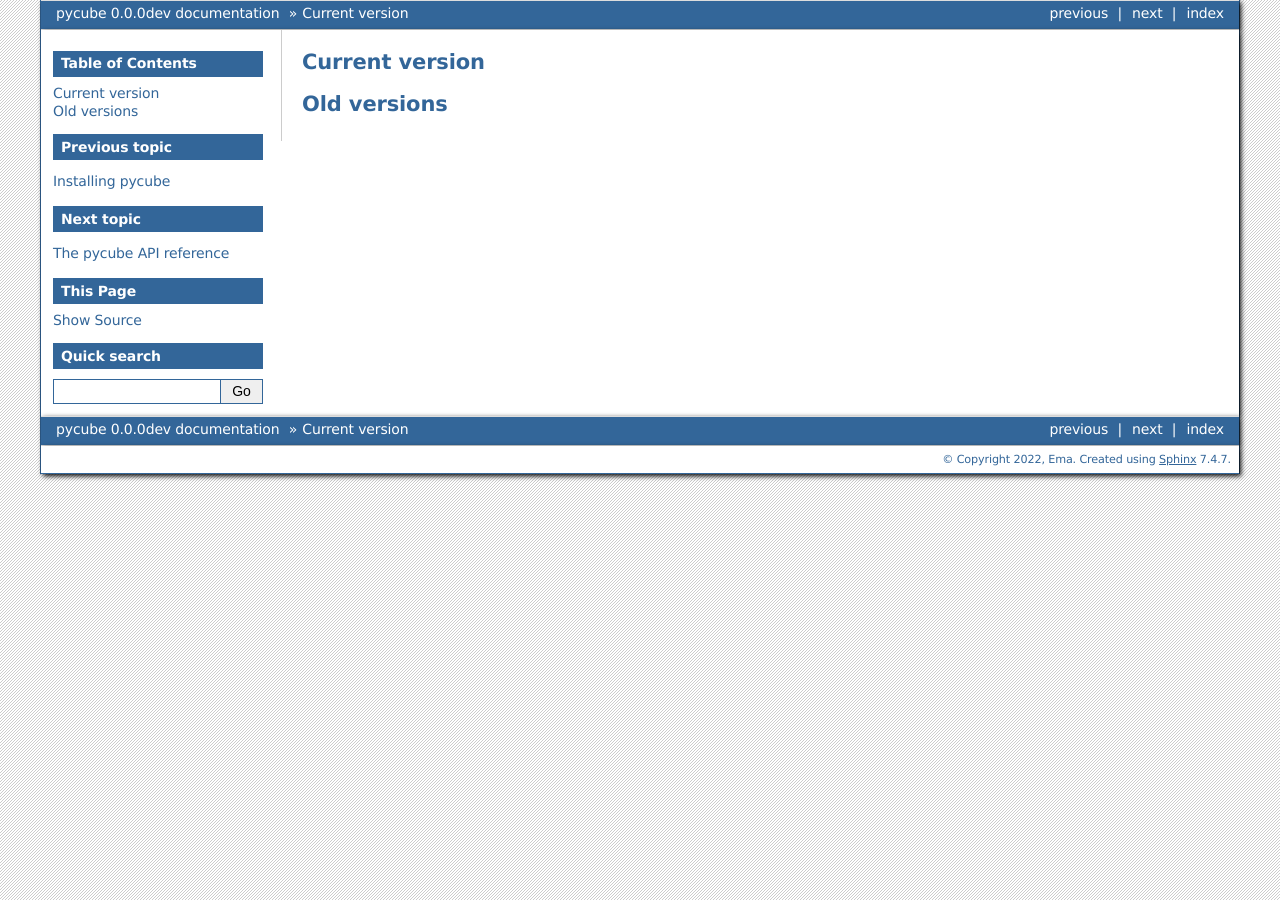
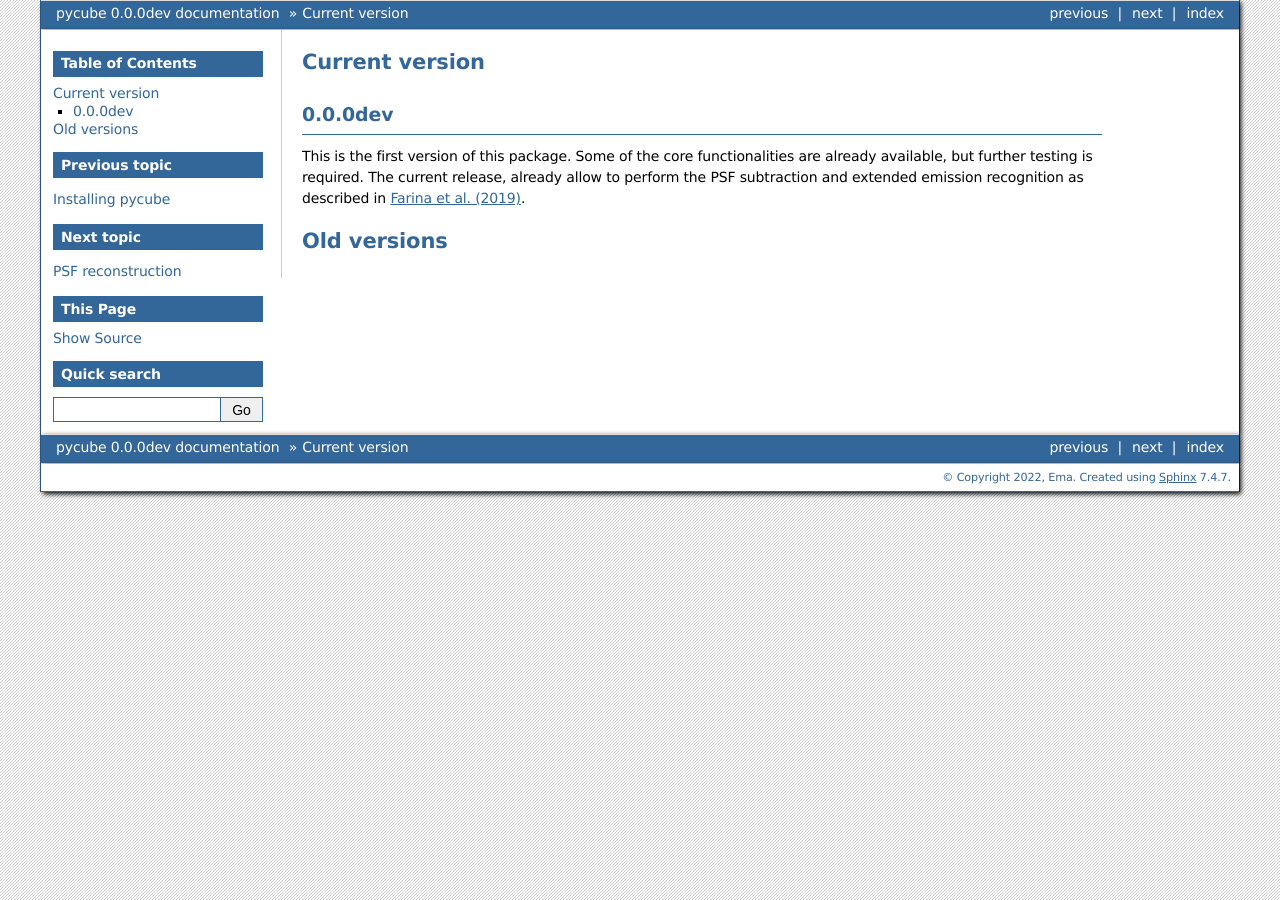
Before and after one commit to EmAstro/pycube, a Sphinx documentation site: the page built from docs/source/versions.rst, in a window 1280 px wide. Built offline with Sphinx 7.4.7, drawn with Linux system fonts in a browser that asks for light colours.

Commit message:
docs and CI

```diff
--- a/docs/source/include/links.rst
+++ b/docs/source/include/links.rst
@@ -25,3 +25,6 @@
 .. _astropy.coordinates.SkyCoord: https://docs.astropy.org/en/stable/api/astropy.coordinates.SkyCoord.html
 .. _astropy.coordinates.EarthLocation: https://docs.astropy.org/en/stable/api/astropy.coordinates.EarthLocation.html
 .. _astropy.stats.SigmaClip: https://docs.astropy.org/en/stable/api/astropy.stats.SigmaClip.html
+
+.. references
+.. _Farina et al. (2019): https://ui.adsabs.harvard.edu/abs/2019ApJ...887..196F
--- a/docs/source/index.rst
+++ b/docs/source/index.rst
@@ -18,6 +18,12 @@
 
 .. toctree::
    :maxdepth: 2
+   :caption: Overview:
+
+   psf
+
+.. toctree::
+   :maxdepth: 2
    :caption: Contents:
 
    api
--- a/docs/source/versions.rst
+++ b/docs/source/versions.rst
@@ -1,5 +1,15 @@
+.. include:: include/links.rst
+
 Current version
----------------
+===============
+
+0.0.0dev
+--------
+
+This is the first version of this package.
+Some of the core functionalities are already available, but further testing is required.
+The current release, already allow to perform the PSF subtraction and extended emission recognition as described in
+`Farina et al. (2019)`_.
 
 Old versions
-------------
+============
```
Also changed, not shown: docs/source/psf.rst (added, +9 -0 lines), environment.yml (added, +18 -0 lines), 1 other file.
